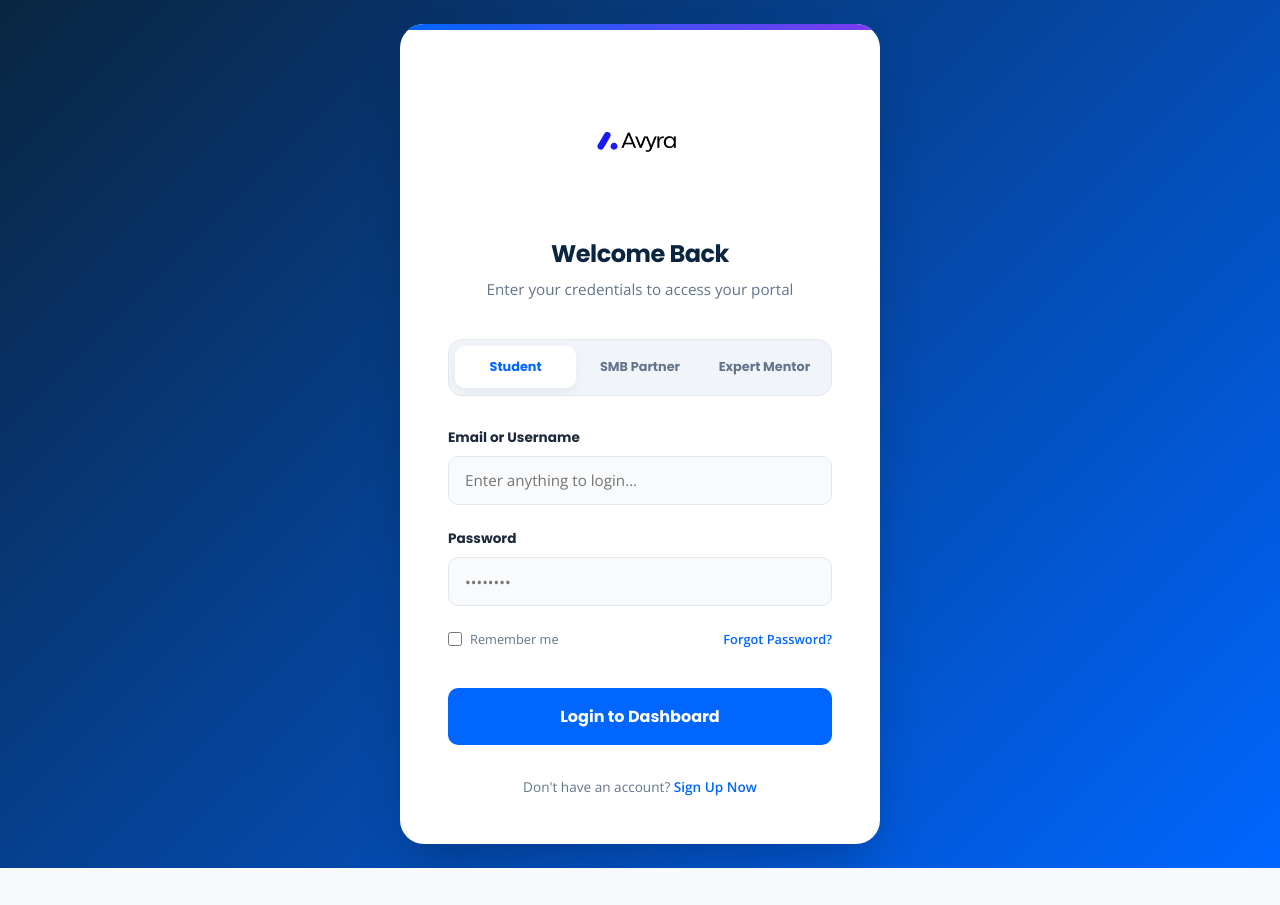
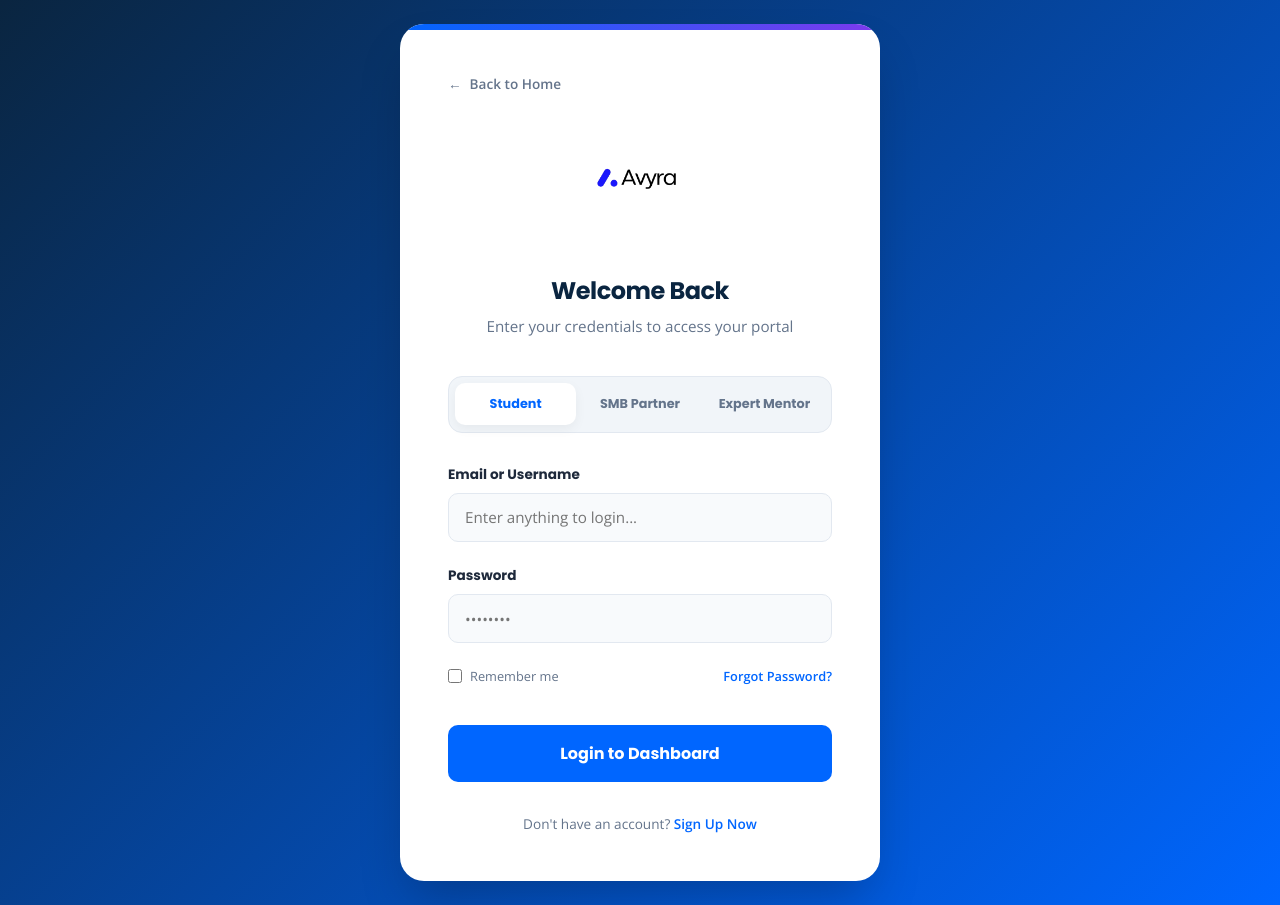
Before and after one commit to peepogame/avyra-marketplace, a website built with Vite: page login.html in a window 1280 px wide. Before the commit the page ends 868 px from the top, so only its background shows below. Built offline with nearby package versions, Linux system fonts and the light colour scheme.

Commit message:
feat: add back to home links in login and signup pages

```diff
--- a/login.html
+++ b/login.html
@@ -179,6 +179,9 @@
 <body class="login-page">
 
   <div class="login-container">
+    <a href="./index.html" style="text-decoration: none; color: var(--color-text-muted); font-size: 0.85rem; display: inline-flex; align-items: center; gap: 0.5rem; margin-bottom: 1rem; font-weight: 600; transition: color 0.2s;">
+      <span>←</span> Back to Home
+    </a>
     <div class="login-header">
       <a href="./index.html">
         <img src="/public/Avyra__1_-removebg-preview.png" alt="Avyra Logo" class="login-logo">
```
Also changed, not shown: signup.html (+3 -0 lines).
